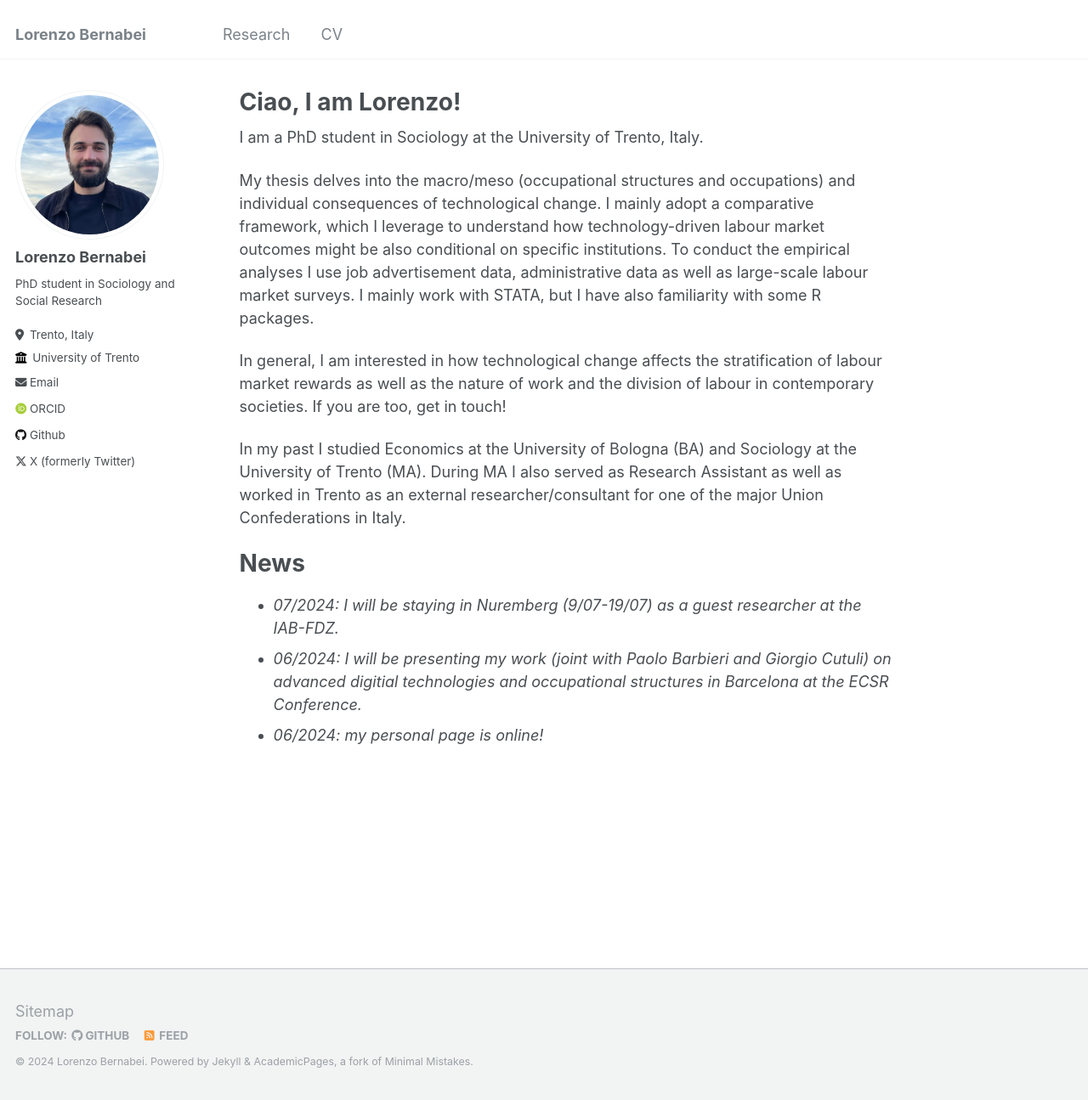
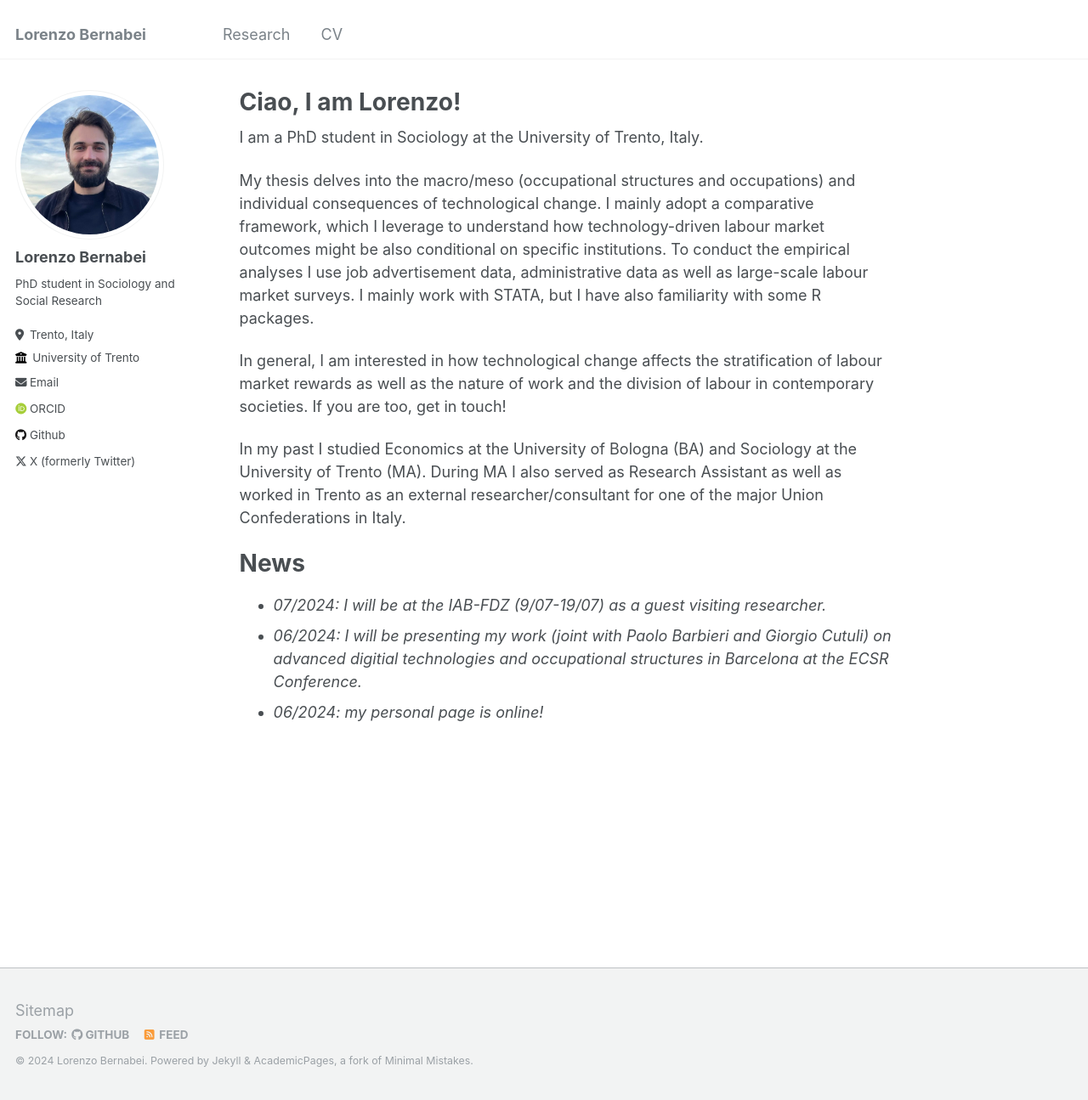
Before and after one commit to lorenzo-bernabei/lorenzo-bernabei.github.io, a Jekyll site: the page built from _pages/about.md, in a window 1280 px wide and 1295 px high. Shown: the whole window at 85% size. Built offline with Jekyll 4.4.1, drawn with Linux system fonts in a browser that asks for light colours; some web fonts are replaced.

Commit message:
Update about.md

```diff
--- a/_pages/about.md
+++ b/_pages/about.md
@@ -18,6 +18,6 @@ In my past I studied Economics at the University of Bologna (BA) and Sociology a
 
 News
 =====
-- <em> 07/2024: I will be staying in Nuremberg (9/07-19/07) as a guest researcher at the IAB-FDZ. </em>
+- <em> 07/2024: I will be at the IAB-FDZ (9/07-19/07) as a guest visiting researcher. </em>
 - <em> 06/2024: I will be presenting my work (joint with Paolo Barbieri and Giorgio Cutuli) on advanced digitial technologies and occupational structures in Barcelona at the ECSR Conference. </em>
 - <em> 06/2024: my personal page is online!</em>
```
